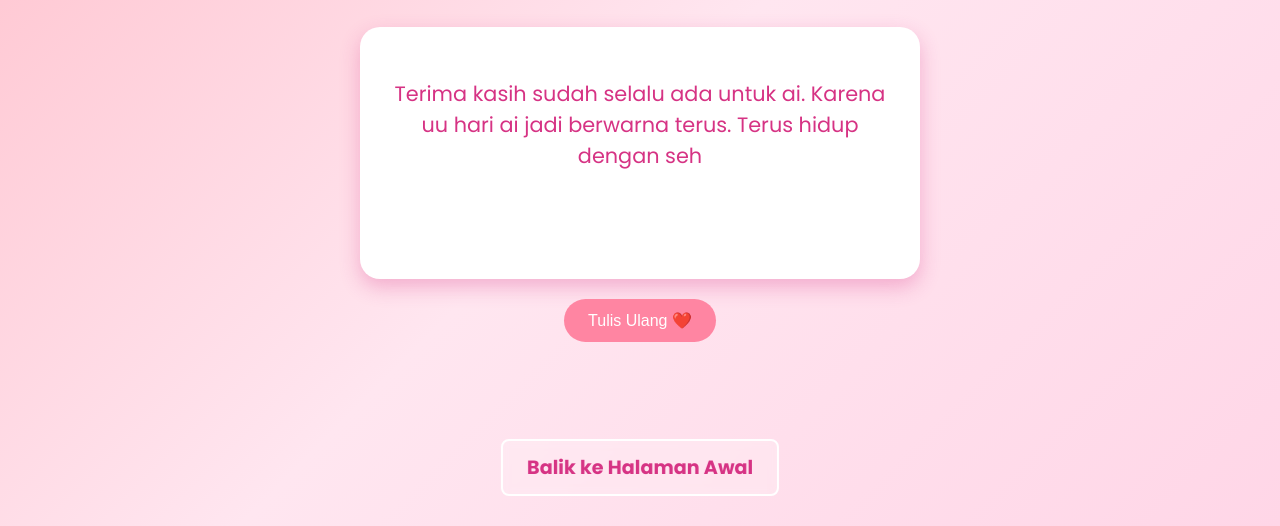
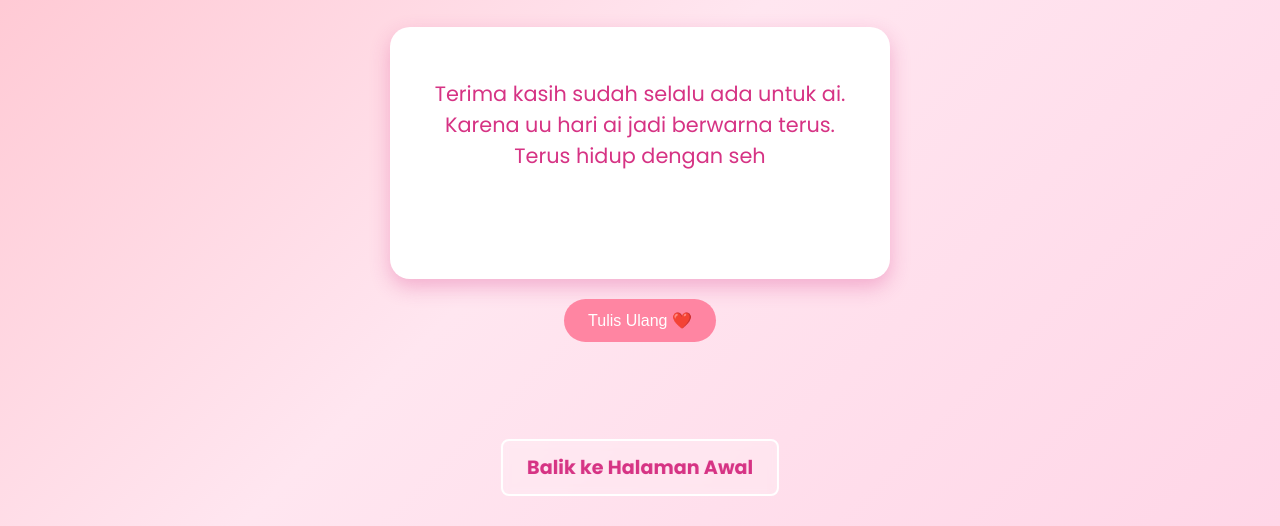
Before and after one commit to Rehnun/birthday_present, a plain HTML site: page romance.html in a window 1280 px wide. Shown: the part 274-800 px from the top of the page. Drawn offline with Linux system fonts and the light colour scheme.

Commit message:
romance.css

```diff
--- a/romance.css
+++ b/romance.css
@@ -110,3 +110,12 @@ body {
         padding: 10px 20px;
     }
 }
+
+html, body {
+    max-width: 100%;
+    overflow-x: hidden;
+}
+
+* {
+    box-sizing: border-box;
+}
```
